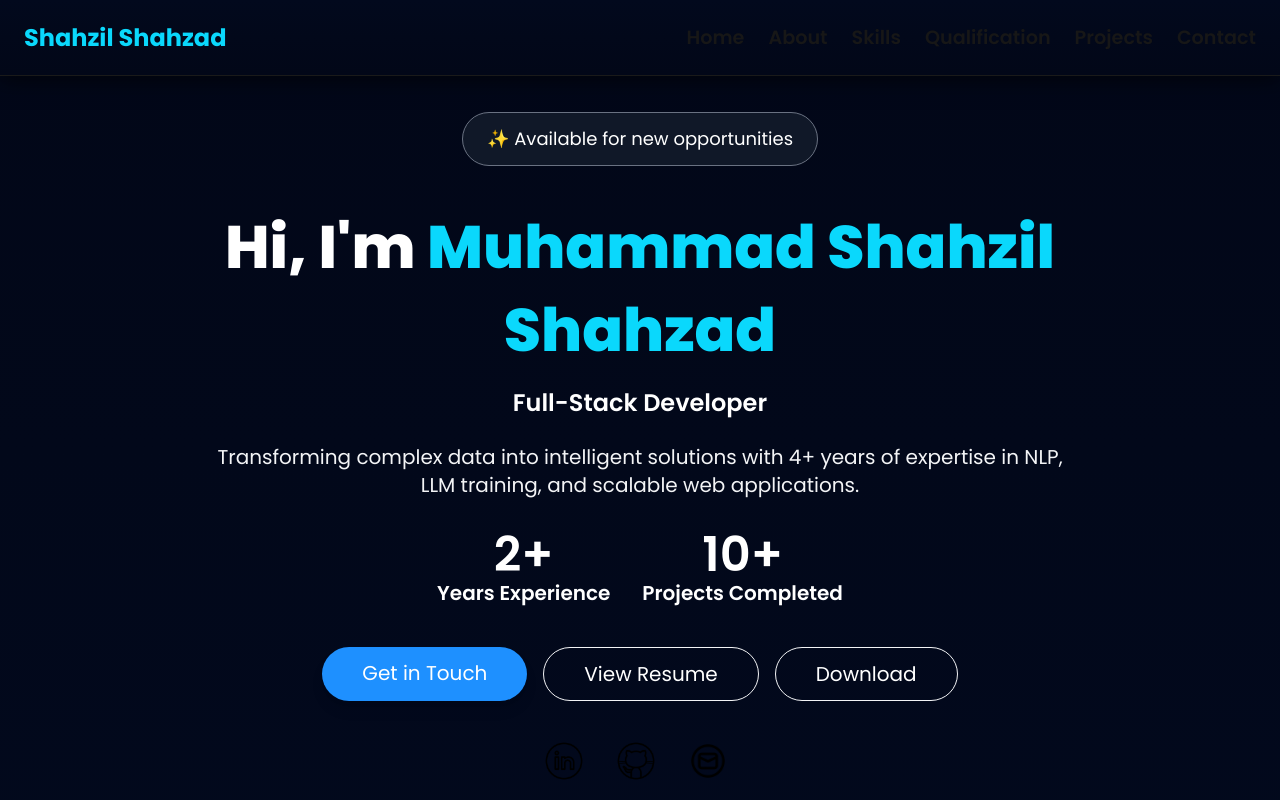
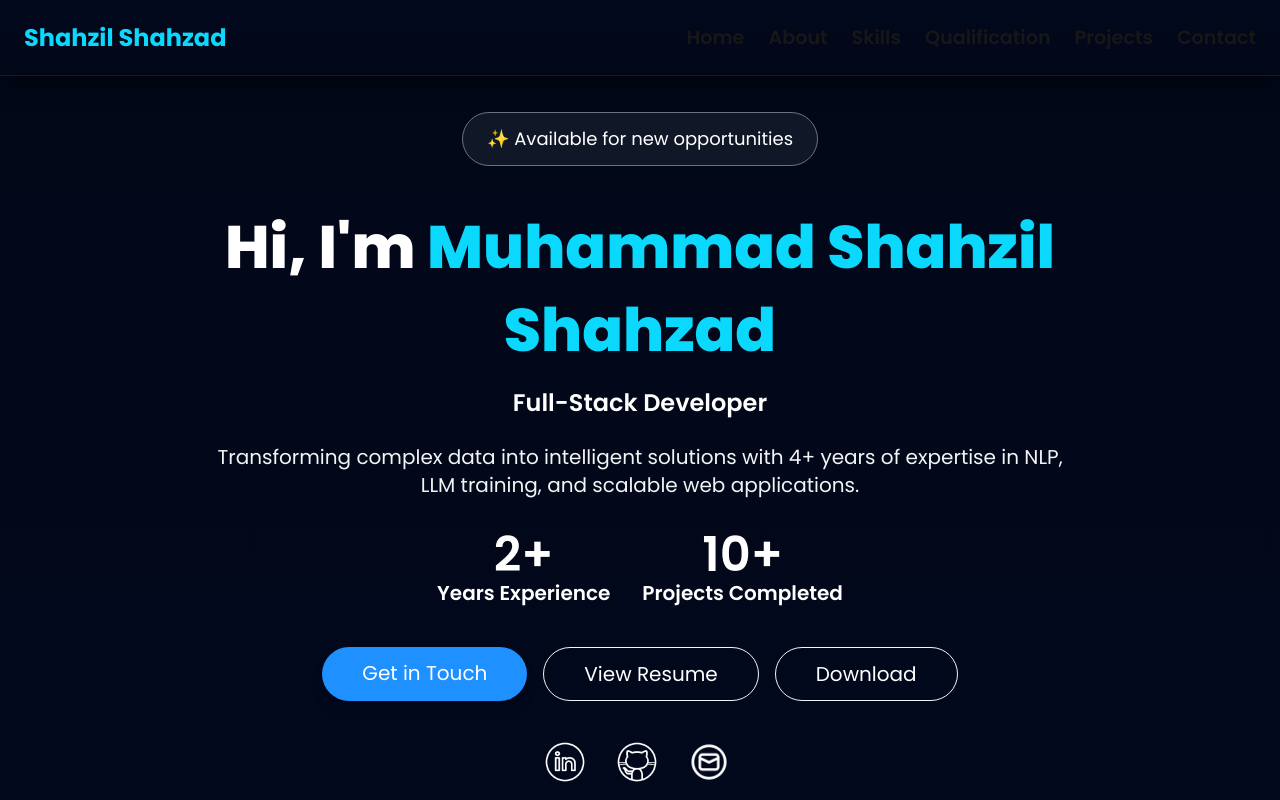
Before and after one commit to shahzil-shahzad1/Portfolio, a Next.js app: page / in a window 1280 px wide. Shown: the top 800 px of the page. Built offline with nearby package versions, Linux system fonts and the light colour scheme.

Commit message:
Update Hero.js

```diff
--- a/app/Components/Hero.js
+++ b/app/Components/Hero.js
@@ -77,8 +77,9 @@ export default function HeroSection() {
               <Image
                 src={social.img}
                 alt={social.name}
-                width={40} // Adjust width and height as needed
-                height={40}
+                width={42} // Adjust width and height as needed
+                height={42}
+                className="invert"
               />
             </a>
           ))}
```
